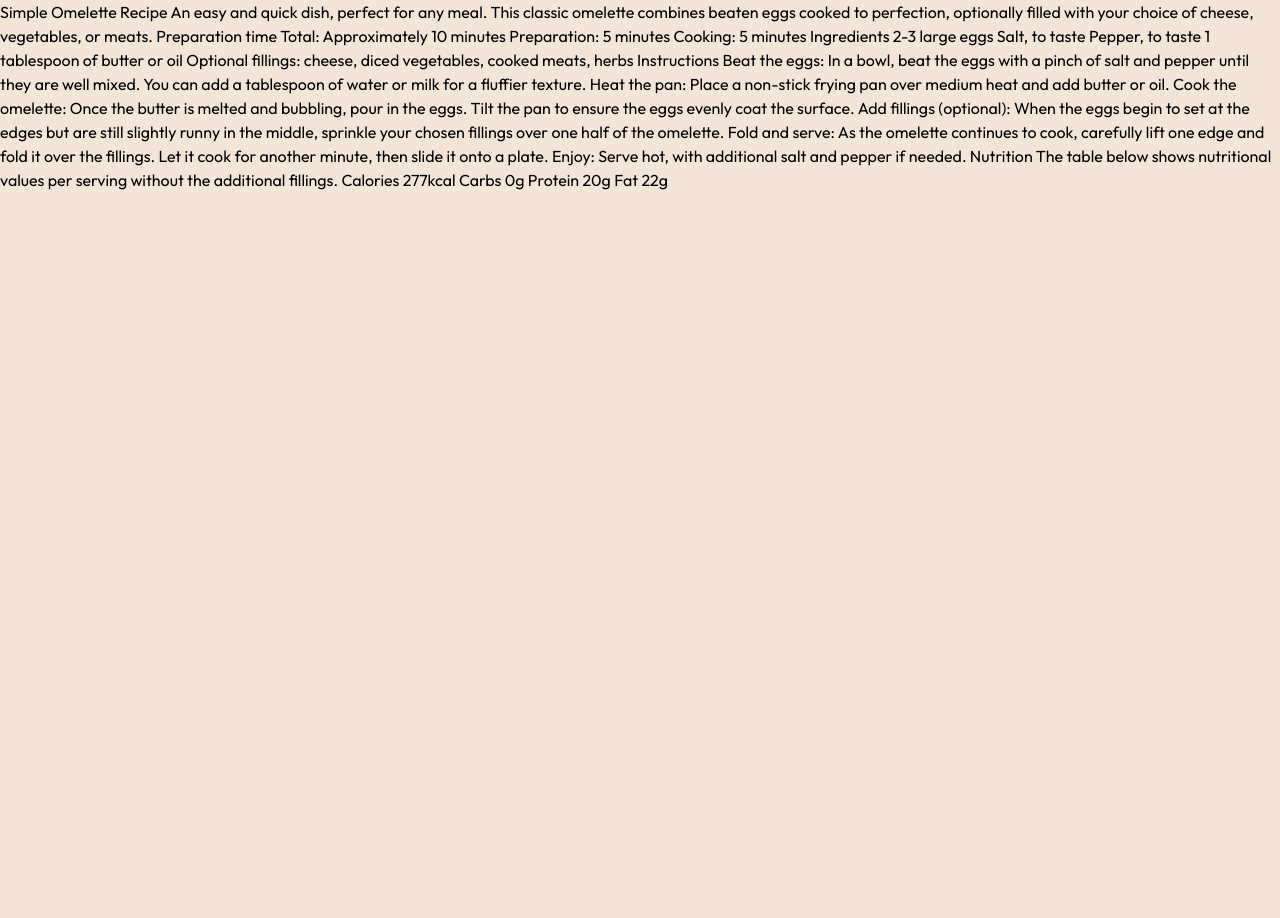
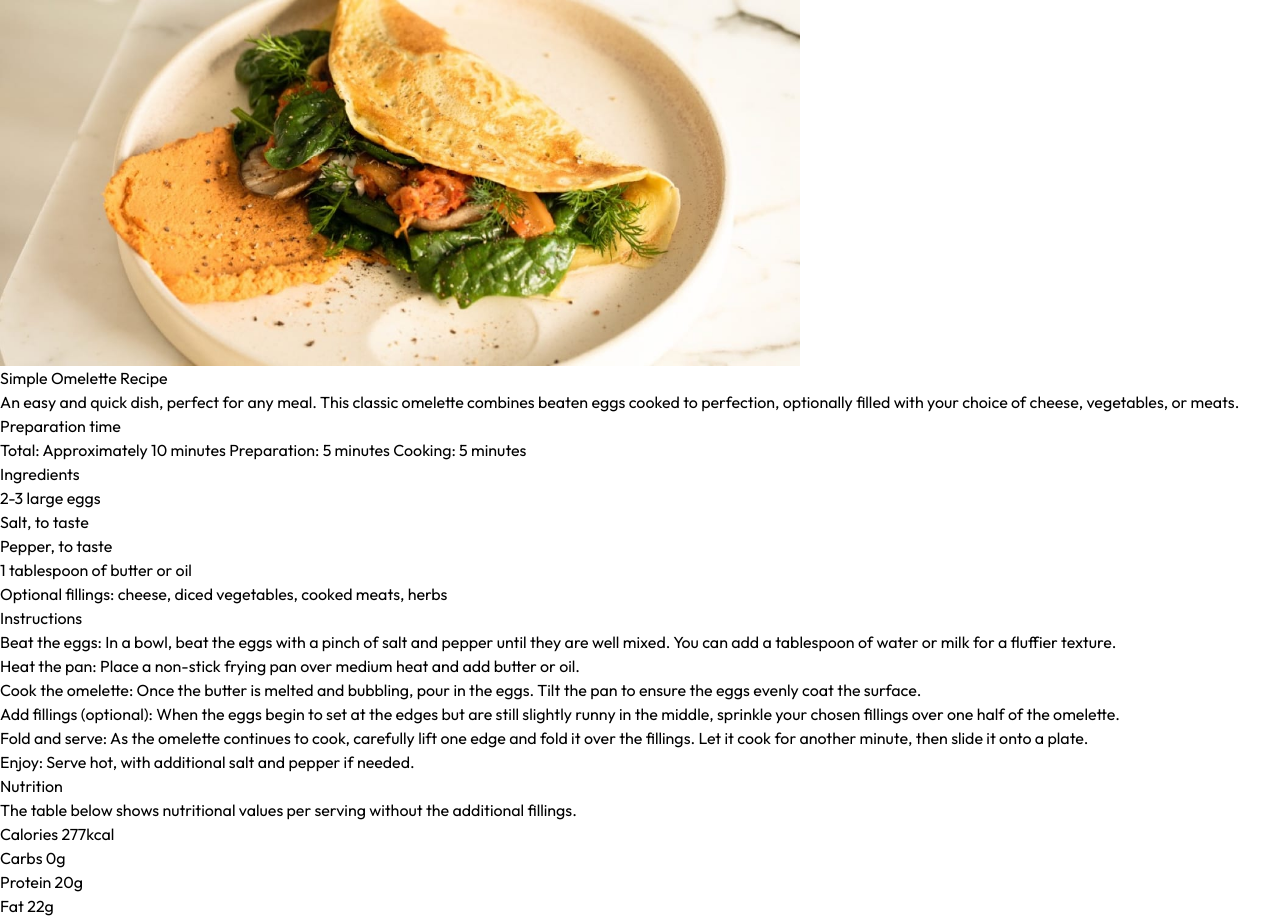
Before and after one commit to sniper-fly/frontend_mentor, a Next.js app: page /recipe-page-main in a window 1280 px wide. Before the commit the page ends 800 px from the top, so only its background shows below. Built offline with nearby package versions, Linux system fonts and the light colour scheme.

Commit message:
html semanticにタグ付け

```diff
--- a/src/app/recipe-page-main/page.tsx
+++ b/src/app/recipe-page-main/page.tsx
@@ -7,63 +7,104 @@
 });
 
 export default function Page() {
-  const basePath = "/blog-preview-card-main";
+  const basePath = "/recipe-page-main";
 
   return (
-    <div>
-  Simple Omelette Recipe
+    <main className="bg-white">
+      <div>
+        <Image
+          src={`${basePath}/image-omelette.jpeg`}
+          alt="Omelette"
+          width={800}
+          height={533}
+        />
+      </div>
+      <section>
+        <h1>Simple Omelette Recipe</h1>
 
-  An easy and quick dish, perfect for any meal. This classic omelette combines beaten eggs cooked
-  to perfection, optionally filled with your choice of cheese, vegetables, or meats.
+        <p>
+          An easy and quick dish, perfect for any meal. This classic omelette
+          combines beaten eggs cooked to perfection, optionally filled with your
+          choice of cheese, vegetables, or meats.
+        </p>
 
-  Preparation time
+        <div>
+          Preparation time
+          <ul>
+            Total: Approximately 10 minutes Preparation: 5 minutes Cooking: 5
+            minutes
+          </ul>
+        </div>
+      </section>
 
-  Total: Approximately 10 minutes
-  Preparation: 5 minutes
-  Cooking: 5 minutes
+      <section>
+        <h1>Ingredients</h1>
 
-  Ingredients
+        <ul>
+          <li>2-3 large eggs</li>
+          <li>Salt, to taste</li>
+          <li>Pepper, to taste</li>
+          <li>1 tablespoon of butter or oil</li>
+          <li>
+            Optional fillings: cheese, diced vegetables, cooked meats, herbs
+          </li>
+        </ul>
+      </section>
 
-  2-3 large eggs
-  Salt, to taste
-  Pepper, to taste
-  1 tablespoon of butter or oil
-  Optional fillings: cheese, diced vegetables, cooked meats, herbs
+      <section>
+        <h1>Instructions</h1>
 
-  Instructions
+        <ol>
+          <li>
+            Beat the eggs: In a bowl, beat the eggs with a pinch of salt and
+            pepper until they are well mixed. You can add a tablespoon of water
+            or milk for a fluffier texture.
+          </li>
 
-  Beat the eggs: In a bowl, beat the eggs with a pinch of salt and pepper until they are well mixed.
-  You can add a tablespoon of water or milk for a fluffier texture.
+          <li>
+            Heat the pan: Place a non-stick frying pan over medium heat and add
+            butter or oil.
+          </li>
 
-  Heat the pan: Place a non-stick frying pan over medium heat and add butter or oil.
+          <li>
+            Cook the omelette: Once the butter is melted and bubbling, pour in
+            the eggs. Tilt the pan to ensure the eggs evenly coat the surface.
+          </li>
 
-  Cook the omelette: Once the butter is melted and bubbling, pour in the eggs. Tilt the pan to ensure
-  the eggs evenly coat the surface.
+          <li>
+            Add fillings (optional): When the eggs begin to set at the edges but
+            are still slightly runny in the middle, sprinkle your chosen
+            fillings over one half of the omelette.
+          </li>
 
-  Add fillings (optional): When the eggs begin to set at the edges but are still slightly runny in the
-  middle, sprinkle your chosen fillings over one half of the omelette.
+          <li>
+            Fold and serve: As the omelette continues to cook, carefully lift
+            one edge and fold it over the fillings. Let it cook for another
+            minute, then slide it onto a plate.
+          </li>
 
-  Fold and serve: As the omelette continues to cook, carefully lift one edge and fold it over the
-  fillings. Let it cook for another minute, then slide it onto a plate.
+          <li>Enjoy: Serve hot, with additional salt and pepper if needed.</li>
+        </ol>
+      </section>
 
-  Enjoy: Serve hot, with additional salt and pepper if needed.
+      <section>
+        <h1>Nutrition</h1>
 
-  Nutrition
+        <p>
+          The table below shows nutritional values per serving without the
+          additional fillings.
+        </p>
 
-  The table below shows nutritional values per serving without the additional fillings.
+        <ul>
+          <li>Calories 277kcal</li>
 
-  Calories
-  277kcal
+          <li>Carbs 0g</li>
 
-  Carbs
-  0g
+          <li>Protein 20g</li>
 
-  Protein
-  20g
-
-  Fat
-  22g
-
-    </div>
-  )
+          <li>Fat 22g</li>
+        </ul>
+      </section>
+    </main>
+  );
 }
```
